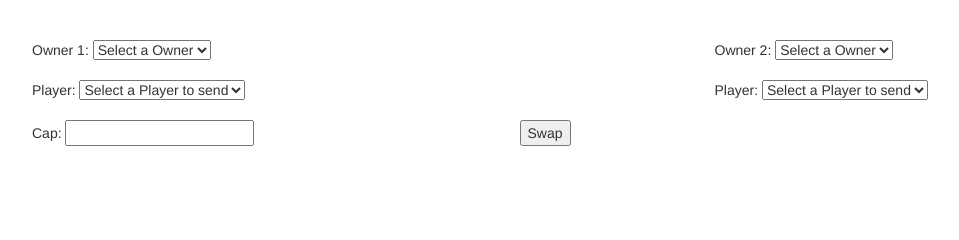
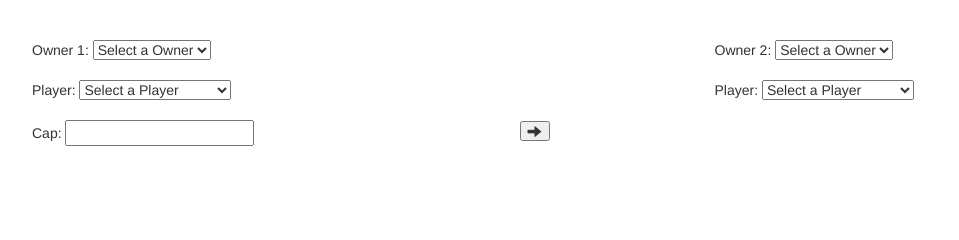
Before and after one commit to kjt9wr/La-Liga-Fantasia-Platform, a Django app: page /captracker/trade/add in a window 1280 px wide. Shown: the part 140-380 px from the top of the page, without its empty margins (38-997 px from the left). Run offline with Django 3.2, Linux system fonts and the light colour scheme; data comes from the database, SQL or seed files in the repository; some libraries are stand-ins or nearby versions.

Commit message:
button toggleClass glyphicon

```diff
--- a/mysite/captracker/templates/captracker/addTrade.html
+++ b/mysite/captracker/templates/captracker/addTrade.html
@@ -22,7 +22,7 @@
             <div>
                 Player:
                 <select id="player1">
-                    <option value=-99 name="none"> Select a Player to send</option>
+                    <option value=-99 name="none"> Select a Player</option>
                     {% for roster in rosters_list %}
                     <option value={{roster.athlete.pk}} name={{roster.athlete.name}} class="{{roster.owner.pk}}">
                         {{roster.athlete.name}}
@@ -47,7 +47,7 @@
             <div>
                 Player:
                 <select id="player2">
-                    <option value=-99 name="none"> Select a Player to send</option>
+                    <option value=-99 name="none"> Select a Player</option>
                     {% for roster in rosters_list %}
                     <option value={{roster.athlete.pk}} name={{roster.athlete.name}} class="{{roster.owner.pk}}">
                         {{roster.athlete.name}}
@@ -64,7 +64,7 @@
             <span id="cap1">Cap: <input type="number"> </span>
         </div>
         <div class="col-xs-2 col-sm-2 col-md-2 col-lg-2">
-            <button id="switchCap">Swap</button>
+            <button class="glyphicon glyphicon-arrow-right" id="switchCap"></button>
         </div>
         <div class="col-xs-5 col-sm-5 col-md-5 col-lg-5">
             <span id="cap2" style="display:none">Cap: <input type="number"> </span>
@@ -85,15 +85,15 @@ $(document).ready(function(){
     $("button#switchCap").click(function(){
             $("#cap1").toggle();
             $("#cap2").toggle();
-            console.log('doe');
+            $("button#switchCap").toggleClass("glyphicon-arrow-right");
+            $("button#switchCap").toggleClass("glyphicon-arrow-left");
     })
-
 });
     //Changing owner 1
     $('#owner1').on('change', function(){
        console.log($('#owner1').val());
         filterList("owner1", "owner2");
-        filterPlayers($('#owner1').val(), "player1");
+        filterPlayers($('#owner1').val(), "player2");
         $("span#fowner").text($('#owner1 option:selected').text());
     });
 
@@ -101,7 +101,7 @@ $(document).ready(function(){
     $('#owner2').on('change', function(){
        console.log($('#owner2').val());
         filterList("owner2", "owner1");
-        filterPlayers($('#owner2').val(), "player2");
+        filterPlayers($('#owner2').val(), "player1");
         $("span#sowner").text($('#owner2 option:selected').text());
     });
 
```
